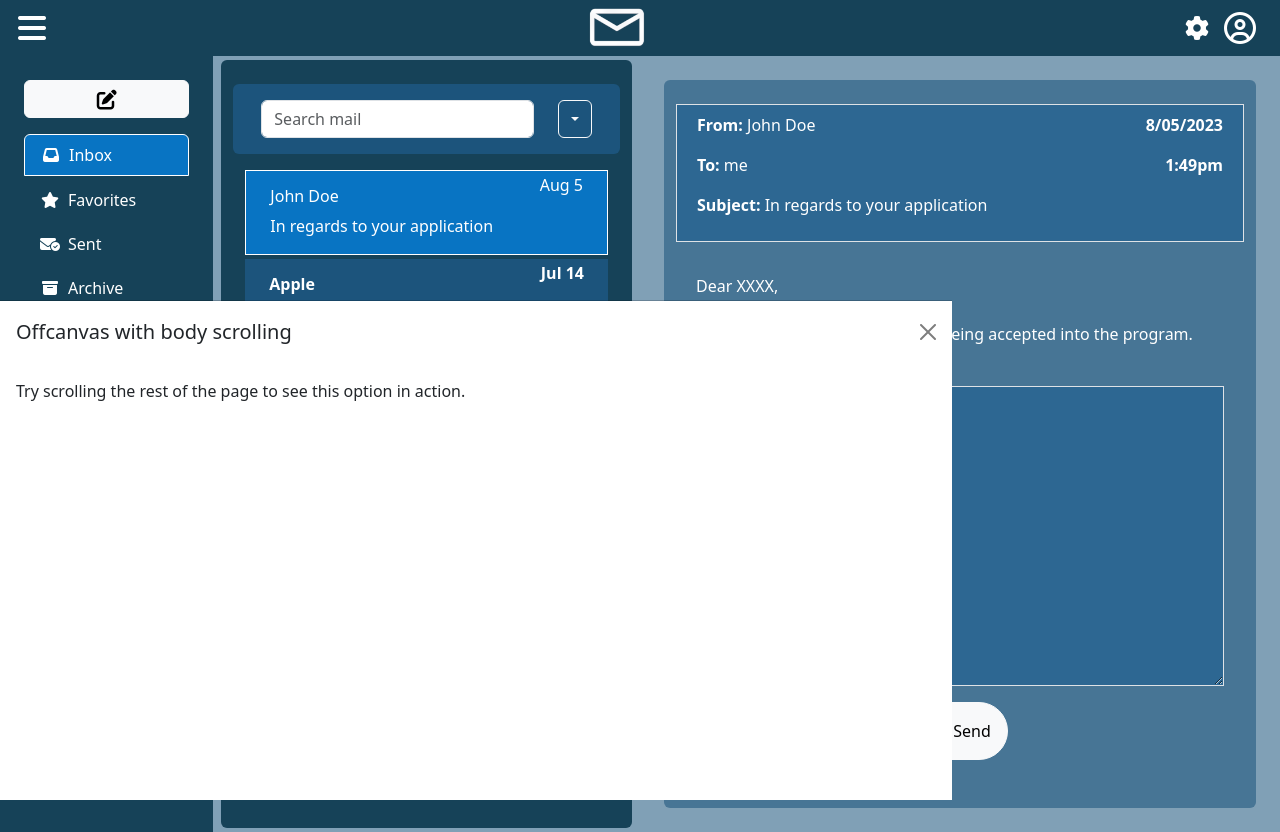
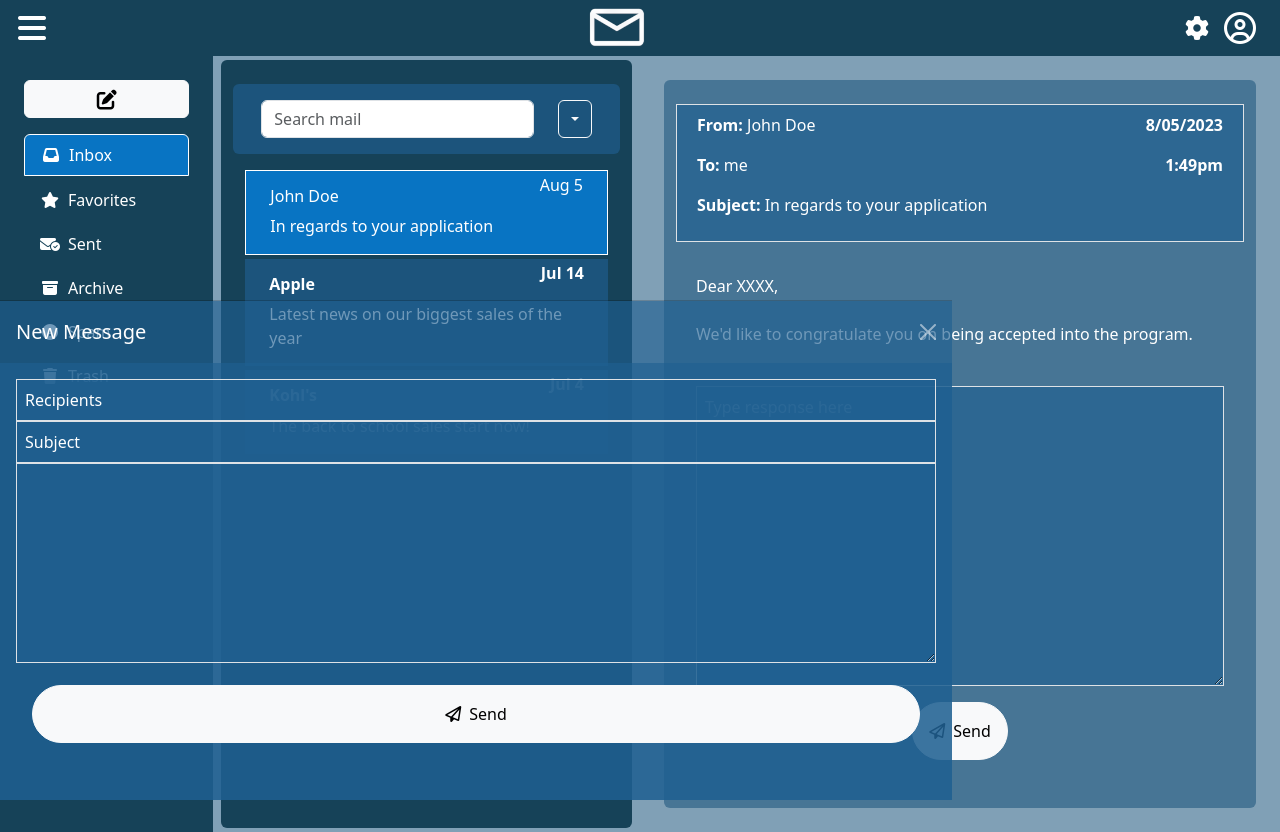
Before and after one commit to NathanHouck777/bootstrap-email-houck, a plain HTML site: page index.html in a window 1280 px wide. Both pictures are taken after a click on the button 106 px from the left and 99 px from the top of the page. Drawn offline with nearby package versions, Linux system fonts and the light colour scheme.

Commit message:
finished compose email

```diff
--- a/index.html
+++ b/index.html
@@ -39,14 +39,25 @@
             <button class="compose-button btn btn-light" type="button" data-bs-toggle="offcanvas"
                 data-bs-target="#offcanvasScrolling" aria-controls="offcanvasScrolling"><i
                     class="fa-solid fa-pen-to-square fa-lg fa-fw"></i></button>
-            <div class="offcanvas offcanvas-bottom" data-bs-scroll="true" data-bs-backdrop="false" tabindex="-1"
+            <div class="offcanvas offcanvas-bottom bg-pumpkin2" data-bs-scroll="true" data-bs-backdrop="false" tabindex="-1"
                 id="offcanvasScrolling" aria-labelledby="offcanvasScrollingLabel">
                 <div class="offcanvas-header">
-                    <h5 class="offcanvas-title" id="offcanvasScrollingLabel">Offcanvas with body scrolling</h5>
-                    <button type="button" class="btn-close" data-bs-dismiss="offcanvas" aria-label="Close"></button>
+                    <h5 class="offcanvas-title text-white" id="offcanvasScrollingLabel">New Message</h5>
+                    <button type="button" class="btn-close btn-close-white" data-bs-dismiss="offcanvas" aria-label="Close"></button>
                 </div>
-                <div class="offcanvas-body">
-                    <p>Try scrolling the rest of the page to see this option in action.</p>
+                <div class="offcanvas-body bg-pumpkin2">
+                    <form class="d-flex flex-column">
+                      <div class="compose-inputs">
+                        <input type="text" class="border w-100 p-2" placeholder="Recipients">
+                      </div>
+                      <div class="compose-inputs">
+                        <input type="text" class="border w-100 p-2" placeholder="Subject">
+                      </div>
+                      <div>
+                        <textarea class="compose-text border p-2"></textarea>
+                      </div>
+                      <button type="button" class="btn btn-light rounded-pill m-3 p-3"><i class="fa-regular fa-paper-plane me-2"></i>Send</button>
+                    </form>
                 </div>
             </div>
             <!-- Folders -->
--- a/styles.css
+++ b/styles.css
@@ -34,7 +34,7 @@ body {
     background-color: rgb(22, 66, 88);
 }
 .bg-pumpkin2 {
-    background-color: #206091a4;
+    background-color: #206091a4 !important;
 }
 .bg-pumpkin3 {
     background-color: #18527a8c;
@@ -47,6 +47,23 @@ body {
         border: 1px solid white !important;
     }
 }
+
+/* Compose */
+.compose-text {
+    height: 200px;
+}
+.compose-inputs input {
+    background-color: #206091a4;
+    color: #fff;
+    outline: none;
+}
+.compose-inputs input::placeholder {
+    color: #fff;
+}
+.compose-inputs input:focus::placeholder {
+    color: transparent;
+}
+
 
 /* Reply box */
 textarea {
```
